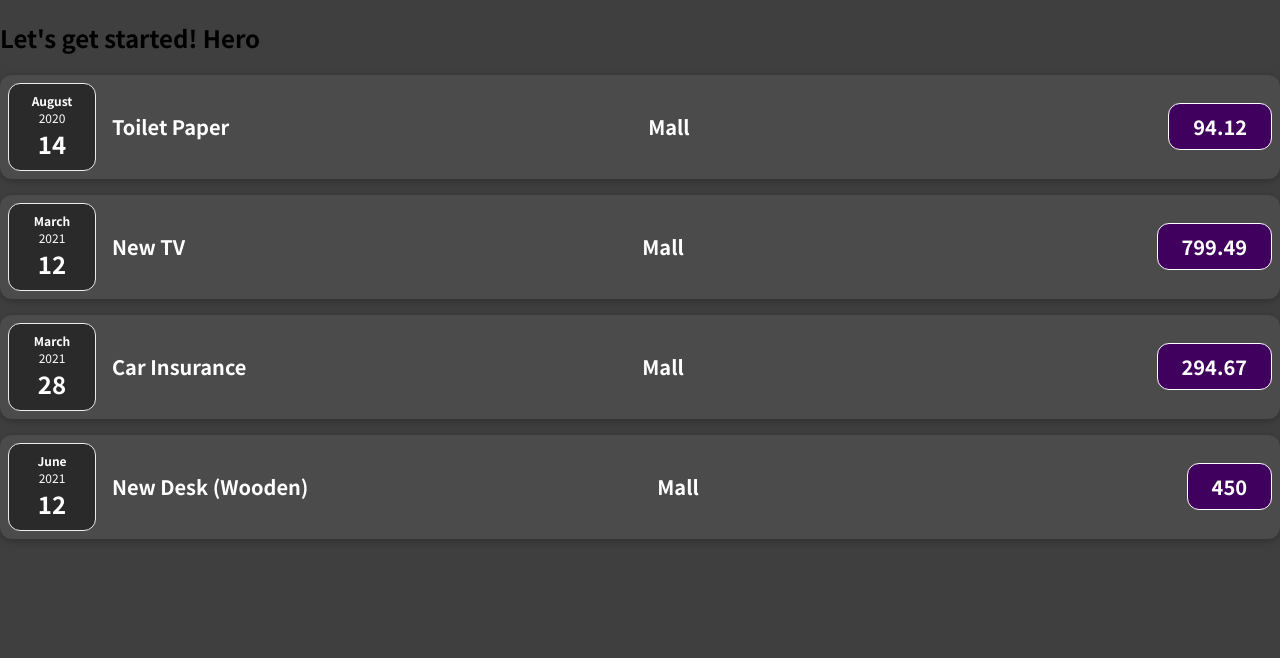
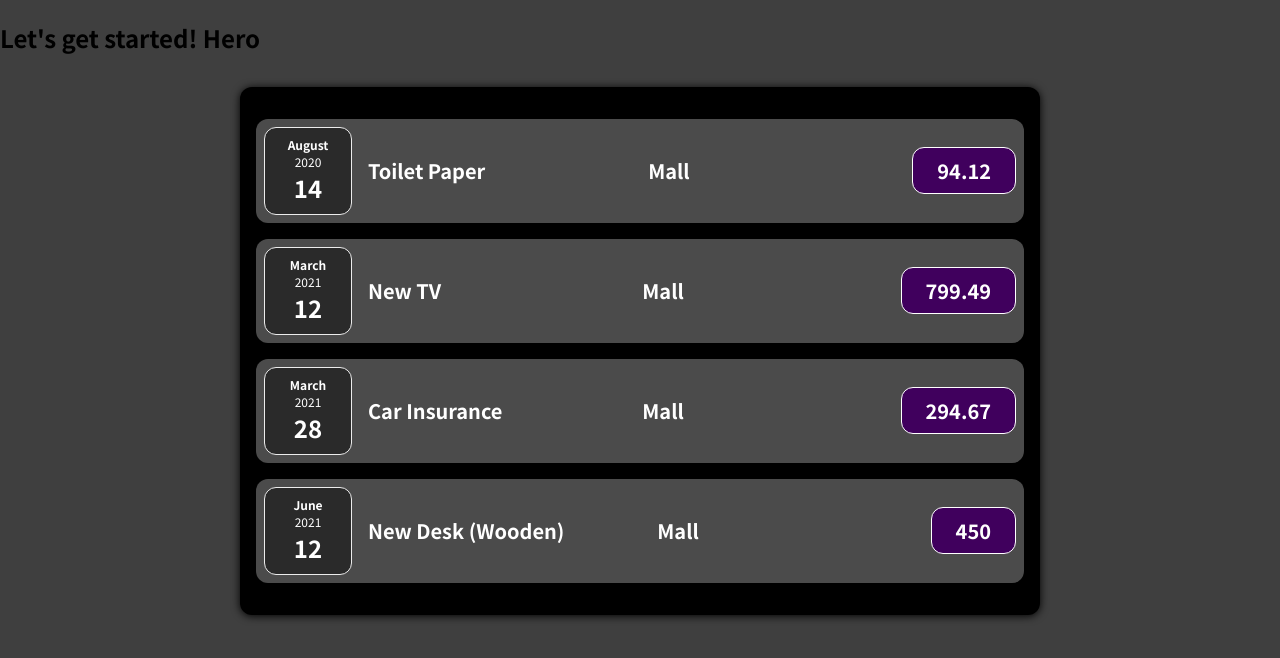
Before and after one commit to Rajat124/react-guide, a JavaScript app: page / in a window 1280 px wide. Shown: the top 658 px of the page. Built offline with nearby package versions, Linux system fonts and the light colour scheme.

Commit message:
Changes File Structure & use Arrow Functions

```diff
--- a/src/App.js
+++ b/src/App.js
@@ -1,5 +1,4 @@
-import ExpenseDate from "./components/ExpenseDate";
-import ExpenseItem from "./components/ExpenseItem";
+import Expenses from "./components/Expense/Expenses";
 
 function App() {
   const expenses = [
@@ -34,38 +33,7 @@ function App() {
   return (
     <div>
       <h2>Let's get started! Hero</h2>
-      {expenses.map((expense) => (
-        <ExpenseItem
-          title={expense.title}
-          amount={expense.amount}
-          date={expense.date}
-          location={LocationOfExpenditure}
-        />
-      ))}
-      {/* <ExpenseItem
-        title={expenses[0].title}
-        amount={expenses[0].amount}
-        date={expenses[0].date}
-        location={LocationOfExpenditure}
-      ></ExpenseItem>
-      <ExpenseItem
-        title={expenses[1].title}
-        amount={expenses[1].amount}
-        date={expenses[1].date}
-        location={LocationOfExpenditure}
-      ></ExpenseItem>
-      <ExpenseItem
-        title={expenses[2].title}
-        amount={expenses[2].amount}
-        date={expenses[2].date}
-        location={LocationOfExpenditure}
-      ></ExpenseItem>
-      <ExpenseItem
-        title={expenses[3].title}
-        amount={expenses[3].amount}
-        date={expenses[3].date}
-        location={LocationOfExpenditure}
-      ></ExpenseItem> */}
+      <Expenses items={expenses} location={LocationOfExpenditure} />
     </div>
   );
 }
--- a/src/components/ExpenseDate.css
+++ b/src/components/Expense/ExpenseDate.css
@@ -1,5 +1,5 @@
 .expense-date {
-    display: flex;
+    display:flex;
     flex-direction: column;
     width: 5.5rem;
     height: 5.5rem;
--- a/src/components/ExpenseDate.js
+++ b/src/components/Expense/ExpenseDate.js
@@ -1,6 +1,6 @@
 import "./ExpenseDate.css";
 
-function ExpenseDate(props) {
+const ExpenseDate = (props) => {
   const month = props.date.toLocaleString("en-US", { month: "long" });
   // const year = props.date.toLocaleString("en-US", { year: "numeric" });
   const year = props.date.getFullYear();
@@ -13,6 +13,6 @@ function ExpenseDate(props) {
       <div className="expense-date__day">{day}</div>
     </div>
   );
-}
+};
 
 export default ExpenseDate;
--- a/src/components/ExpenseDetails.js
+++ b/src/components/Expense/ExpenseDetails.js
@@ -1,4 +1,4 @@
-function ExpenseDetails(props) {
+const ExpenseDetails = (props) => {
   return (
     <div className="expense-item__description">
       <h2>{props.title}</h2>
@@ -6,6 +6,6 @@ function ExpenseDetails(props) {
       <div className="expense-item__price">{props.amount}</div>
     </div>
   );
-}
+};
 
 export default ExpenseDetails;
--- a/src/components/ExpenseItem.css
+++ b/src/components/Expense/ExpenseItem.css
@@ -2,10 +2,8 @@
     display: flex;
     justify-content: space-between;
     align-items: center;
-    box-shadow: 0 2px 8px rgba(0, 0, 0, 0.25);
     padding: 0.5rem;
     margin: 1rem 0;
-    border-radius: 12px;
     background-color: #4b4b4b;
   }
 
--- a/src/components/ExpenseItem.js
+++ b/src/components/Expense/ExpenseItem.js
@@ -1,18 +1,19 @@
 import "./ExpenseItem.css";
 import ExpenseDate from "./ExpenseDate";
 import ExpenseDetails from "./ExpenseDetails";
+import Card from "../UI/Card";
 
-function ExpenseItem(props) {
+const ExpenseItem = (props) => {
   return (
-    <div className="expense-item">
+    <Card className="expense-item">
       <ExpenseDate date={props.date} />
       <ExpenseDetails
         amount={props.amount}
         location={props.location}
         title={props.title}
       />
-    </div>
+    </Card>
   );
-}
+};
 
 export default ExpenseItem;
--- /dev/null
+++ b/src/components/Expense/Expenses.css
@@ -0,0 +1,7 @@
+.expenses{
+    padding:1rem;
+    background-color: black;
+    margin: 2rem auto;
+    width: 50rem;
+    max-width: 95%;
+}
--- /dev/null
+++ b/src/components/Expense/Expenses.js
@@ -0,0 +1,20 @@
+import ExpenseItem from "./ExpenseItem";
+import "./Expenses.css";
+import Card from "../UI/Card";
+
+const Expenses = (props) => {
+  return (
+    <Card className="expenses">
+      {props.items.map((expense) => (
+        <ExpenseItem
+          title={expense.title}
+          amount={expense.amount}
+          date={expense.date}
+          location={props.location}
+        />
+      ))}
+    </Card>
+  );
+};
+
+export default Expenses;
--- /dev/null
+++ b/src/components/UI/Card.css
@@ -0,0 +1,4 @@
+.card{
+    border-radius: 12px;
+    box-shadow: 0 1px 8px black;
+}
--- /dev/null
+++ b/src/components/UI/Card.js
@@ -0,0 +1,7 @@
+import "./Card.css";
+
+const Card = (props) => {
+  const classes = "card " + props.className;
+  return <div className={classes}>{props.children}</div>;
+};
+export default Card;
```
